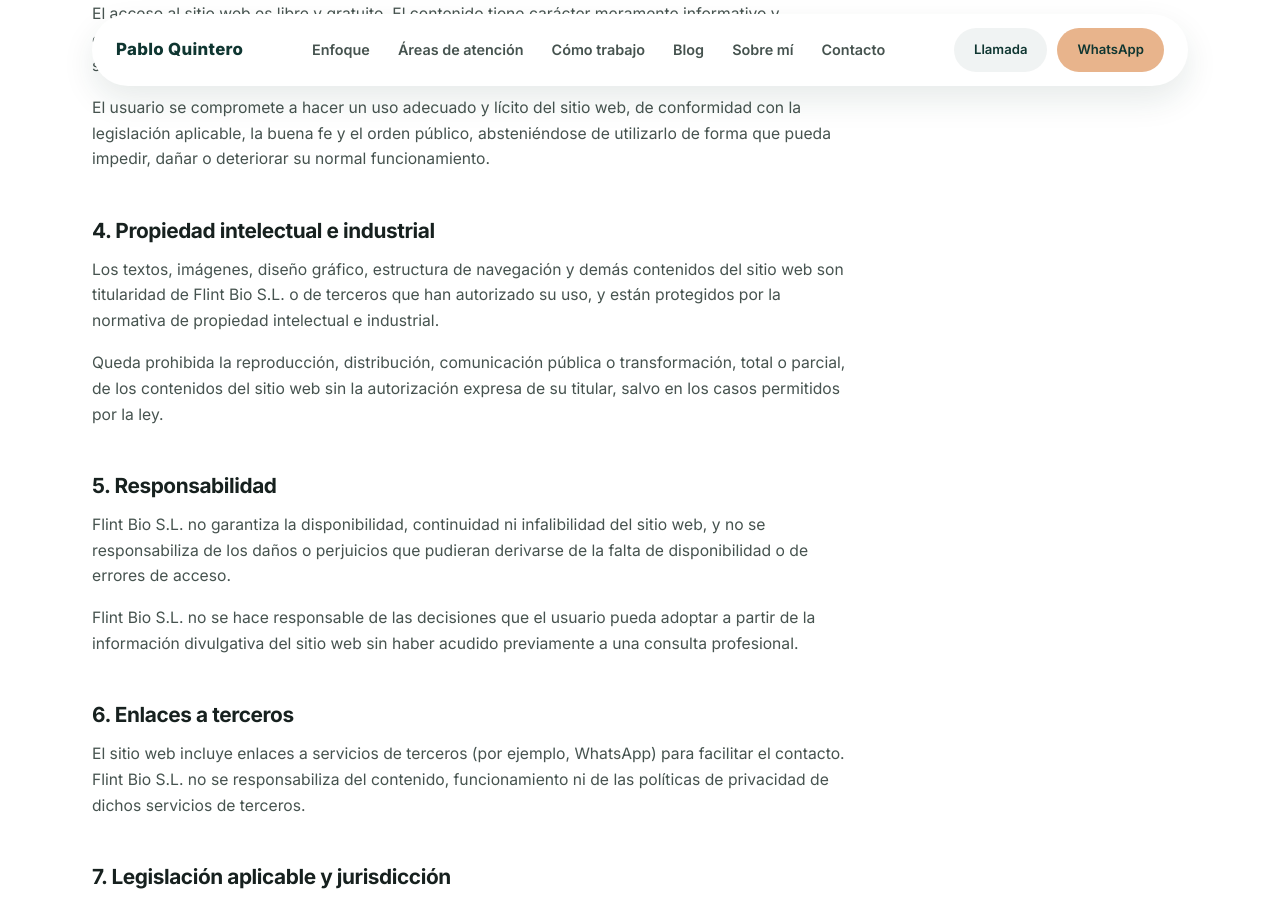
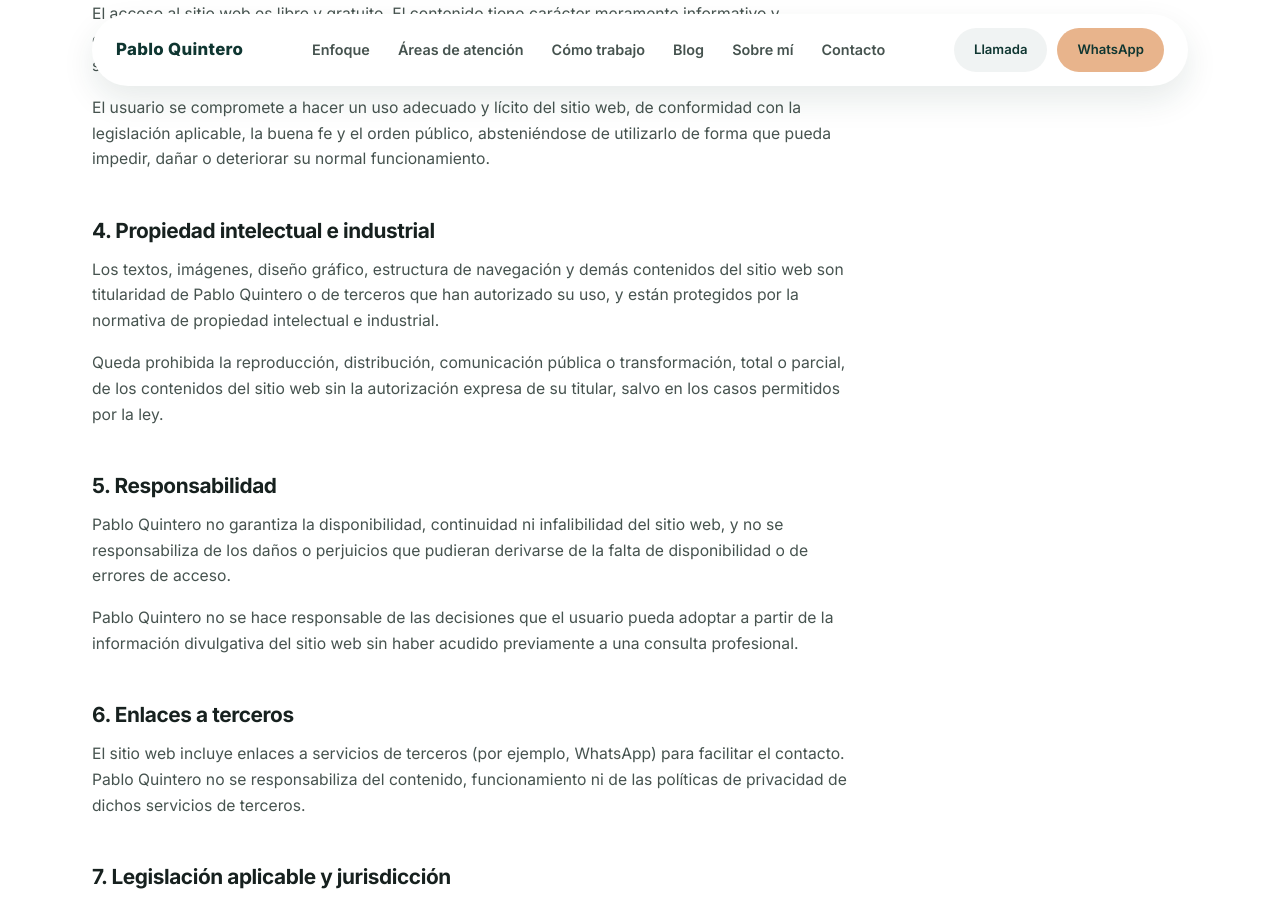
Before and after one commit to pquinriver/pabloquintero-nutricion, a Jekyll site: the page aviso-legal.html, which Jekyll copies as it is, in a window 1280 px wide and 900 px high, scrolled down 1016 px. Built offline with Jekyll 4.4.1, drawn with Linux system fonts in a browser that asks for light colours; some of the changed text lies outside the part shown.

Commit message:
Change site titular from Flint Bio S.L. to Pablo Quintero as autónomo
Updates aviso-legal.html and privacidad.html: titular/responsable del
tratamiento is now Pablo Quintero (NIF 7869624E) instead of Flint Bio
S.L. (NIF B27607928). Also drops the stale single-address "Dirección de
la consulta" line in favor of both practice locations, matching the
rest of the site since El Médano was added as a second location.

Co-Authored-By: Claude Sonnet 5 <noreply@anthropic.com>
Claude-Session: https://claude.ai/code/session_01DnN3Tam13buBricv2YHgrr

```diff
--- a/aviso-legal.html
+++ b/aviso-legal.html
@@ -4,7 +4,7 @@
 <meta charset="UTF-8">
 <meta name="viewport" content="width=device-width, initial-scale=1">
 <title>Aviso legal · Pablo Quintero — Nutrición</title>
-<meta name="description" content="Aviso legal del sitio web pabloquinteronutricion.com, titularidad de Flint Bio S.L.">
+<meta name="description" content="Aviso legal del sitio web pabloquinteronutricion.com, titularidad de Pablo Quintero.">
 <link rel="canonical" href="https://pabloquinteronutricion.com/aviso-legal.html">
 <meta name="robots" content="noindex, follow">
 <meta name="theme-color" content="#0f3631">
@@ -59,16 +59,16 @@
   <section class="legal-content">
 
     <div class="legal-meta">
-      <div><b>Titular:</b> Flint Bio S.L. ("Flint")</div>
-      <div><b>NIF:</b> B27607928</div>
-      <div><b>Domicilio social:</b> Paseo Jaquita 46, El Médano, 38612, Santa Cruz de Tenerife</div>
-      <div><b>Dirección de la consulta:</b> Rambla de Santa Cruz, 131, 38001, Santa Cruz de Tenerife</div>
+      <div><b>Titular:</b> Pablo Quintero</div>
+      <div><b>NIF:</b> 7869624E</div>
+      <div><b>Domicilio fiscal:</b> Paseo Jaquita 46, El Médano, 38612, Santa Cruz de Tenerife</div>
+      <div><b>Consulta presencial:</b> Santa Cruz de Tenerife y El Médano</div>
       <div><b>Contacto:</b> <a href="mailto:hola@pabloquinteronutricion.com">hola@pabloquinteronutricion.com</a> · +34 642 10 41 90</div>
       <div><b>Sitio web:</b> pabloquinteronutricion.com</div>
     </div>
 
     <h2>1. Objeto</h2>
-    <p>El presente aviso legal regula el acceso y uso del sitio web pabloquinteronutricion.com (en adelante, "el sitio web"), titularidad de Flint Bio S.L., a través del cual se ofrece información sobre los servicios de consulta y asesoramiento nutricional prestados por Pablo Quintero, Doctor en Nutrición.</p>
+    <p>El presente aviso legal regula el acceso y uso del sitio web pabloquinteronutricion.com (en adelante, "el sitio web"), titularidad de Pablo Quintero, Doctor en Nutrición, a través del cual se ofrece información sobre sus servicios de consulta y asesoramiento nutricional.</p>
     <p>El acceso al sitio web atribuye la condición de usuario e implica la aceptación de las condiciones recogidas en este aviso legal.</p>
 
     <h2>2. Actividad</h2>
@@ -79,15 +79,15 @@
     <p>El usuario se compromete a hacer un uso adecuado y lícito del sitio web, de conformidad con la legislación aplicable, la buena fe y el orden público, absteniéndose de utilizarlo de forma que pueda impedir, dañar o deteriorar su normal funcionamiento.</p>
 
     <h2>4. Propiedad intelectual e industrial</h2>
-    <p>Los textos, imágenes, diseño gráfico, estructura de navegación y demás contenidos del sitio web son titularidad de Flint Bio S.L. o de terceros que han autorizado su uso, y están protegidos por la normativa de propiedad intelectual e industrial.</p>
+    <p>Los textos, imágenes, diseño gráfico, estructura de navegación y demás contenidos del sitio web son titularidad de Pablo Quintero o de terceros que han autorizado su uso, y están protegidos por la normativa de propiedad intelectual e industrial.</p>
     <p>Queda prohibida la reproducción, distribución, comunicación pública o transformación, total o parcial, de los contenidos del sitio web sin la autorización expresa de su titular, salvo en los casos permitidos por la ley.</p>
 
     <h2>5. Responsabilidad</h2>
-    <p>Flint Bio S.L. no garantiza la disponibilidad, continuidad ni infalibilidad del sitio web, y no se responsabiliza de los daños o perjuicios que pudieran derivarse de la falta de disponibilidad o de errores de acceso.</p>
-    <p>Flint Bio S.L. no se hace responsable de las decisiones que el usuario pueda adoptar a partir de la información divulgativa del sitio web sin haber acudido previamente a una consulta profesional.</p>
+    <p>Pablo Quintero no garantiza la disponibilidad, continuidad ni infalibilidad del sitio web, y no se responsabiliza de los daños o perjuicios que pudieran derivarse de la falta de disponibilidad o de errores de acceso.</p>
+    <p>Pablo Quintero no se hace responsable de las decisiones que el usuario pueda adoptar a partir de la información divulgativa del sitio web sin haber acudido previamente a una consulta profesional.</p>
 
     <h2>6. Enlaces a terceros</h2>
-    <p>El sitio web incluye enlaces a servicios de terceros (por ejemplo, WhatsApp) para facilitar el contacto. Flint Bio S.L. no se responsabiliza del contenido, funcionamiento ni de las políticas de privacidad de dichos servicios de terceros.</p>
+    <p>El sitio web incluye enlaces a servicios de terceros (por ejemplo, WhatsApp) para facilitar el contacto. Pablo Quintero no se responsabiliza del contenido, funcionamiento ni de las políticas de privacidad de dichos servicios de terceros.</p>
 
     <h2>7. Legislación aplicable y jurisdicción</h2>
     <p>Las presentes condiciones se rigen por la legislación española. Para la resolución de cualquier controversia derivada del acceso o uso del sitio web, las partes se someten a los Juzgados y Tribunales de Santa Cruz de Tenerife, salvo que la normativa de aplicación establezca otro fuero de forma imperativa, en particular en caso de que el usuario tenga la condición de consumidor.</p>
--- a/privacidad.html
+++ b/privacidad.html
@@ -4,7 +4,7 @@
 <meta charset="UTF-8">
 <meta name="viewport" content="width=device-width, initial-scale=1">
 <title>Política de privacidad · Pablo Quintero — Nutrición</title>
-<meta name="description" content="Cómo Flint Bio S.L. trata tus datos personales al contactar con Pablo Quintero para una consulta de nutrición.">
+<meta name="description" content="Cómo Pablo Quintero trata tus datos personales al contactar para una consulta de nutrición.">
 <link rel="canonical" href="https://pabloquinteronutricion.com/privacidad.html">
 <meta name="robots" content="noindex, follow">
 <meta name="theme-color" content="#0f3631">
@@ -59,8 +59,8 @@
   <section class="legal-content">
 
     <div class="legal-meta">
-      <div><b>Responsable del tratamiento:</b> Flint Bio S.L.</div>
-      <div><b>NIF:</b> B27607928</div>
+      <div><b>Responsable del tratamiento:</b> Pablo Quintero</div>
+      <div><b>NIF:</b> 7869624E</div>
       <div><b>Domicilio:</b> Paseo Jaquita 46, El Médano, 38612, Santa Cruz de Tenerife</div>
       <div><b>Contacto para temas de privacidad:</b> <a href="mailto:hola@pabloquinteronutricion.com">hola@pabloquinteronutricion.com</a></div>
     </div>
```
Also changed, not shown: CONTENIDO-PENDIENTE.md (+5 -6 lines).
